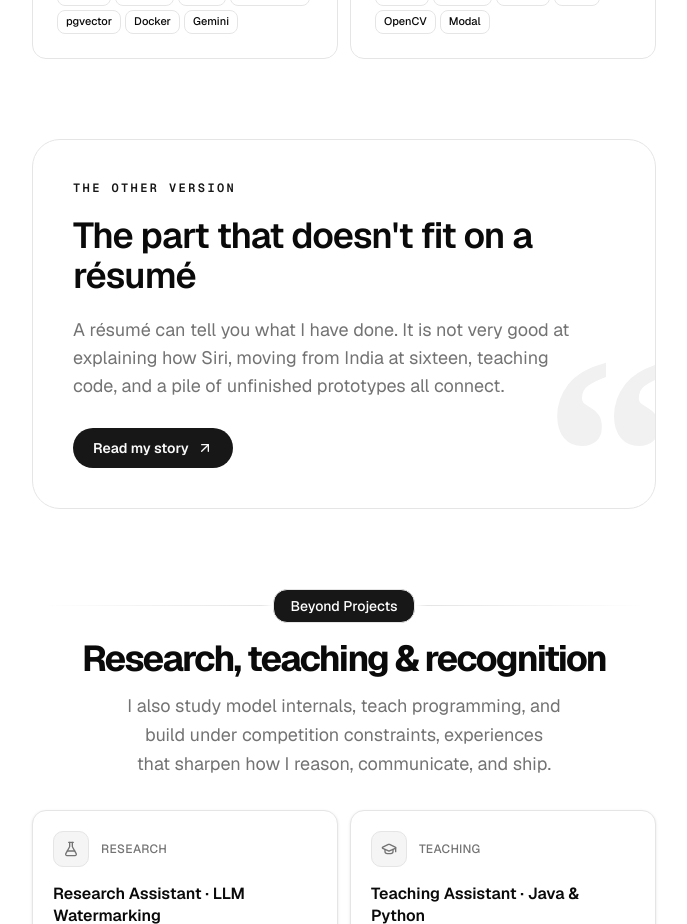
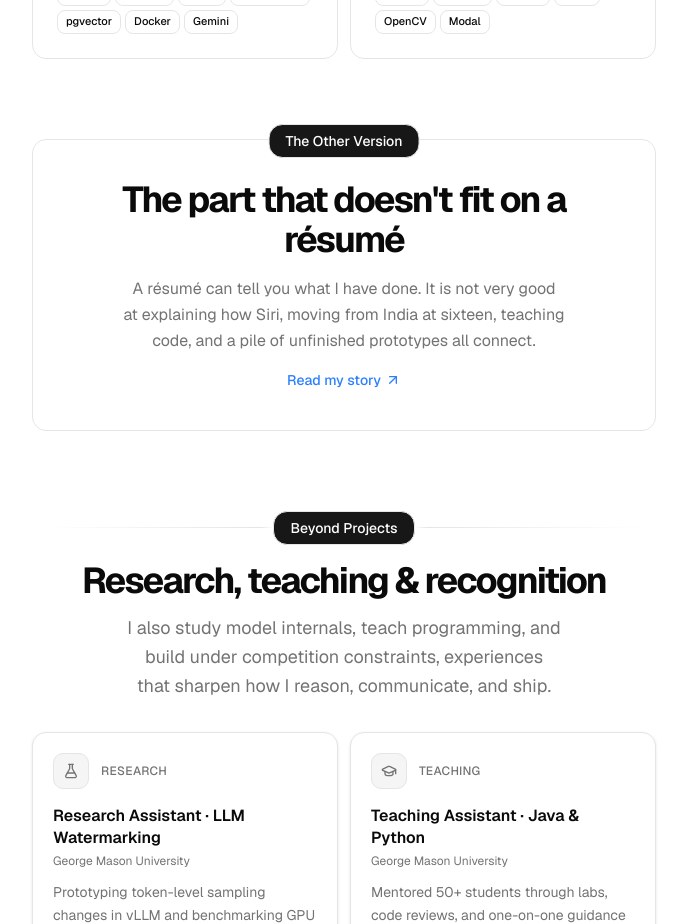
Before and after one commit to tejdeeppathipati/portfolio, a Next.js app: page / in a window 1280 px wide. Shown: the part 2840-3764 px from the top of the page, without its empty margins (296-983 px from the left). Built offline with nearby package versions, Linux system fonts and the light colour scheme.

Commit message:
Restore original portfolio UI

```diff
--- a/src/components/section/story-section.tsx
+++ b/src/components/section/story-section.tsx
@@ -3,33 +3,29 @@ import Link from "next/link";
 
 export default function StorySection() {
   return (
-    <div className="story-preview relative overflow-hidden rounded-[1.75rem] border p-7 sm:p-10">
-      <div className="relative z-10 max-w-xl">
-        <p className="mb-5 font-mono text-xs font-semibold uppercase tracking-[0.2em] text-primary">
-          The other version
-        </p>
-        <h2 className="max-w-lg text-3xl font-semibold tracking-tight sm:text-4xl">
+    <div className="relative rounded-xl border p-10">
+      <div className="absolute -top-4 left-1/2 z-10 -translate-x-1/2 rounded-xl border bg-primary px-4 py-1">
+        <span className="whitespace-nowrap text-sm font-medium text-background">
+          The Other Version
+        </span>
+      </div>
+      <div className="flex flex-col items-center gap-4 text-center">
+        <h2 className="text-3xl font-bold tracking-tighter sm:text-4xl">
           The part that doesn&apos;t fit on a résumé
         </h2>
-        <p className="mt-5 max-w-lg text-base leading-7 text-muted-foreground sm:text-lg">
+        <p className="max-w-lg text-balance leading-relaxed text-muted-foreground">
           A résumé can tell you what I have done. It is not very good at
           explaining how Siri, moving from India at sixteen, teaching code, and
           a pile of unfinished prototypes all connect.
         </p>
         <Link
           href="/story"
-          className="mt-7 inline-flex items-center gap-2 rounded-full bg-primary px-5 py-2.5 text-sm font-semibold text-primary-foreground transition-transform hover:-translate-y-0.5 focus-visible:outline-none focus-visible:ring-2 focus-visible:ring-ring focus-visible:ring-offset-2"
+          className="inline-flex items-center gap-1 text-sm font-medium text-blue-500 hover:underline underline-offset-4"
         >
           Read my story
           <ArrowUpRight className="size-4" aria-hidden />
         </Link>
       </div>
-      <span
-        className="story-mark absolute -bottom-20 -right-5 select-none font-serif text-[17rem] font-semibold leading-none text-primary/[0.06]"
-        aria-hidden
-      >
-        “
-      </span>
     </div>
   );
 }
```
